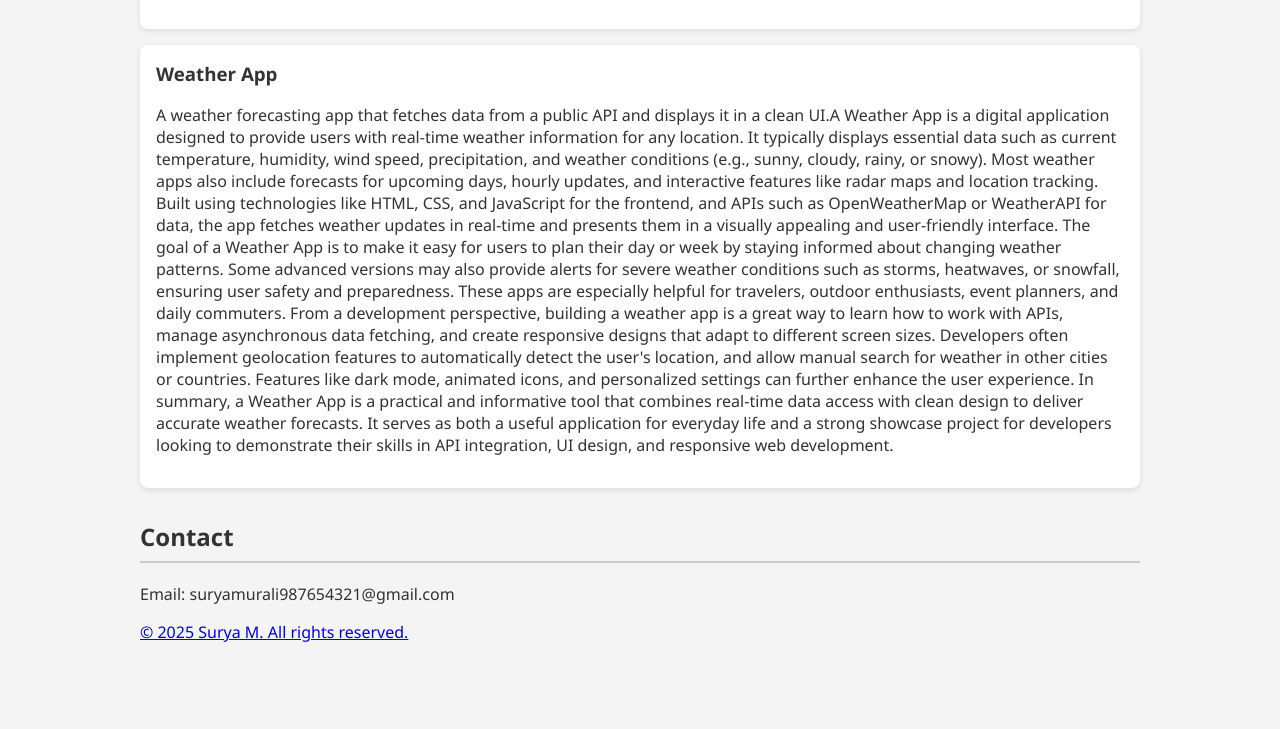
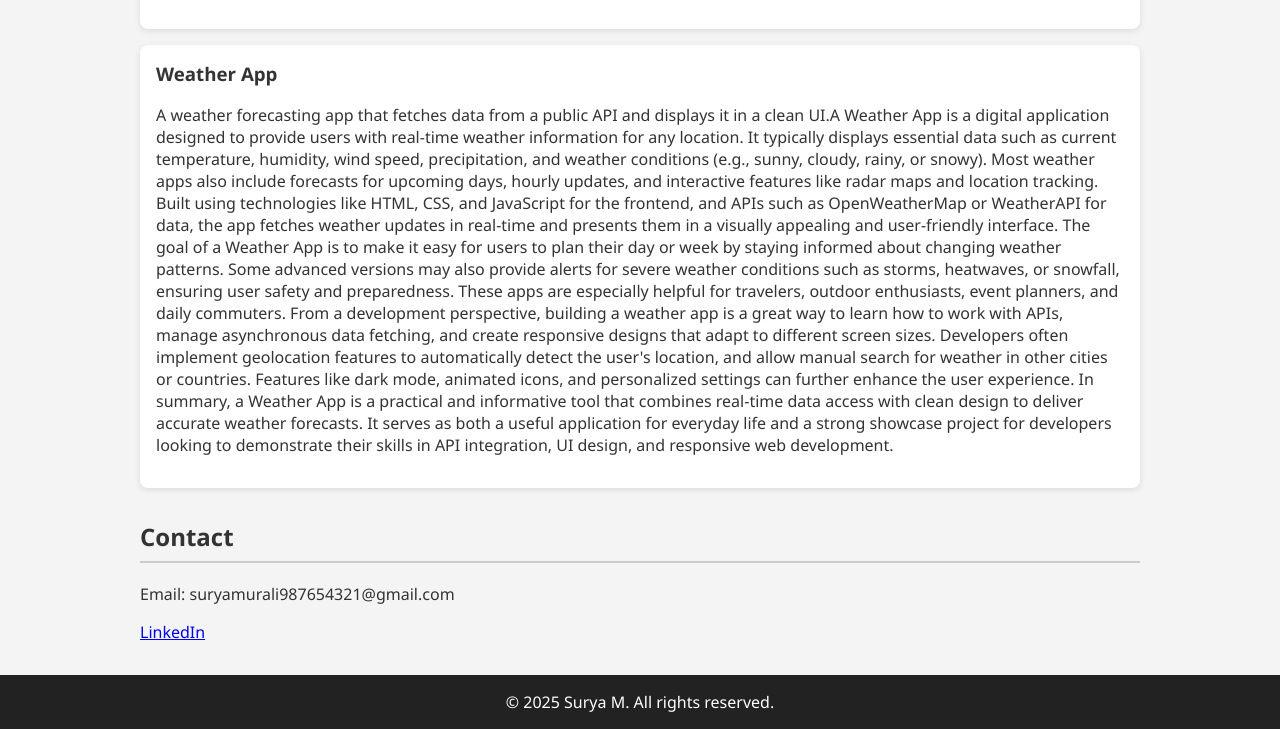
Before and after one commit to 9900surya/surya_MA_project_, a plain HTML site: page index.html in a window 1280 px wide. Shown: the part 766-1495 px from the top of the page. Before the commit the page ends 1441 px from the top, so only its background shows below. Drawn offline with Linux system fonts and the light colour scheme.

Commit message:
Update index.html

```diff
--- a/index.html
+++ b/index.html
@@ -49,7 +49,7 @@ In summary, a Weather App is a practical and informative tool that combines real
     <section id="contact">
       <h2>Contact</h2>
       <p>Email: suryamurali987654321@gmail.com</p>
-      <a href="https://www.linkedin.com/in/m-surya-0a9a75365?trk=contact-info>LinkedIn</a>
+      <a href="https://www.linkedin.com/in/m-surya-0a9a75365?trk=contact-info">LinkedIn</a>
 
     </section>
   </div>
```
